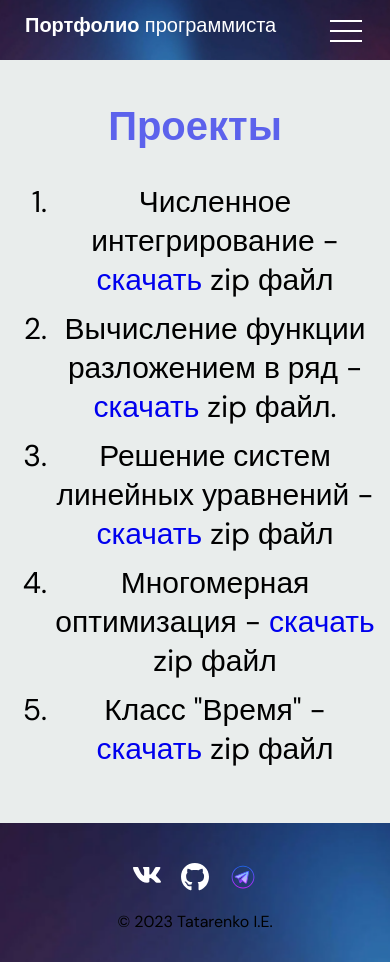
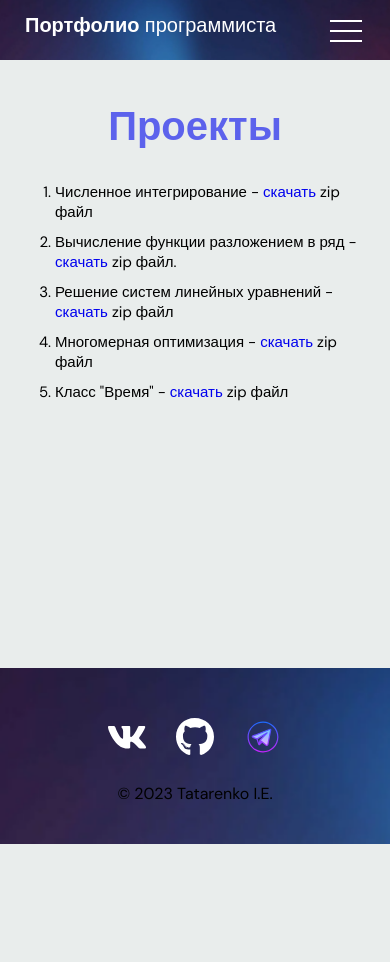
Before and after one commit to Ilya12322/ilya12322.github.io, a plain HTML site: page project-page.html in a window 390 px wide. After the commit the page ends 844 px from the top, so only its background shows below. Drawn offline with Linux system fonts and the light colour scheme.

Commit message:
Update main.css

```diff
--- a/css/main.css
+++ b/css/main.css
@@ -1,15 +1,14 @@
 @import "./reset.css";
 @import url('https://fonts.googleapis.com/css2?family=DM+Sans:wght@400;500;700&family=Poppins:wght@400;500;700&display=swap');
-body {
-    display: flex;
-    flex-direction: column;
-    min-height: 100vh;
+
+
+html, body {
     font-family: 'DM Sans', sans-serif;
     background-color: #e9edec;
 }
 
 .body-wrapper{
-   display: flex;
+    display: flex;
     flex-direction: column;
     overflow: hidden;
     width: 100%;
@@ -24,15 +23,6 @@ body {
     padding: 0 15px;
 }
 
-
-/*
-.none {
-    display: none !important;
-}
-*/
-
-
-/* отступ от header */
 
 .section {
     background: #e9edec;
@@ -69,7 +59,6 @@ body {
 
 .nav-row {
     display: flex;
-    /* можно убрать при бургере */
 }
 
 .logo {
@@ -161,7 +150,6 @@ body {
 
 .header {
     padding: 40px 0;
-    min-height: 60px;
     display: flex;
     justify-content: center;
     align-items: center;
@@ -272,12 +260,11 @@ body {
     display: flex;
     flex-direction: column;
     row-gap: 10px;
-    text-align: center;
-    align-items: flex-start;
+
 }
 
 .progect-list__item {
-    font-size: 30px;
+    font-size: 26px;
 }
 
 
@@ -330,7 +317,7 @@ body {
 
 
 
-/*    настойка  nover*/
+/*    настойка подчеркивания*/
     .nav-list__link--active::after {
     content: "";
     position: absolute;
@@ -350,7 +337,12 @@ body {
         visibility: visible;
     }
 
+    .progect-list__item{
+        font-size: 15px;
+    }
 }
+
+
 
 @media (max-width: 900px) {
     /* Header  */
@@ -363,7 +355,8 @@ body {
     .header__title strong {
         font-size: 40px;
     }
-    /* Nav */
+
+
     /* General */
     .section {
         padding: 40px 0;
@@ -392,18 +385,5 @@ body {
     .content-list__item {
         font-size: 16px;
     }
-    /* Footer */
-    .footer {
-        padding: 40px 0 30px;
-    }
-    .footer__wrapper {
-        row-gap: 20px;
-    }
-    /* Social */
-    .social {
-        column-gap: 20px;
-    }
-    .social__item {
-        width: 28px;
-    }
+
 }
```
